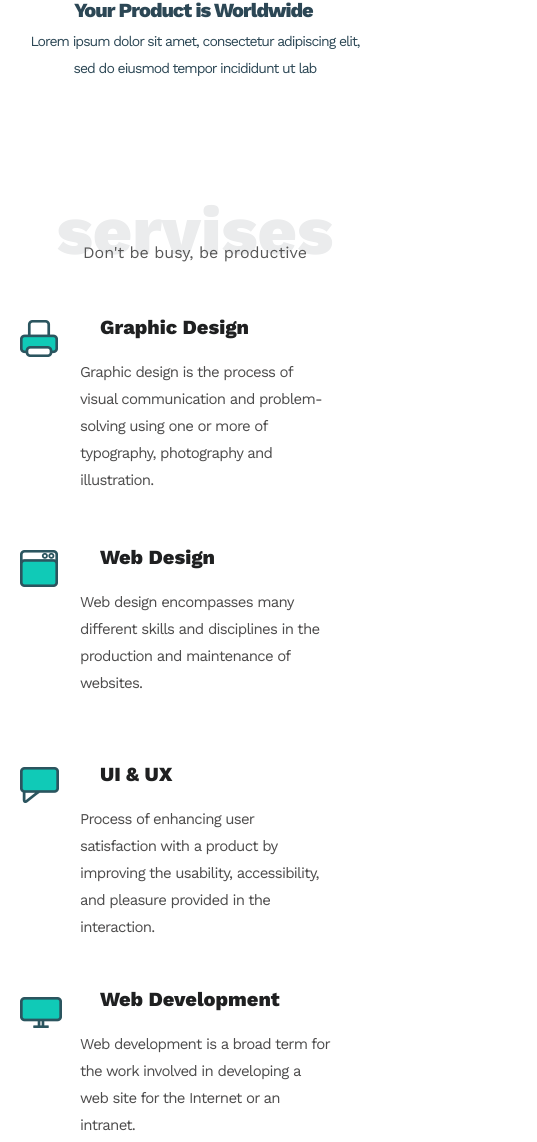
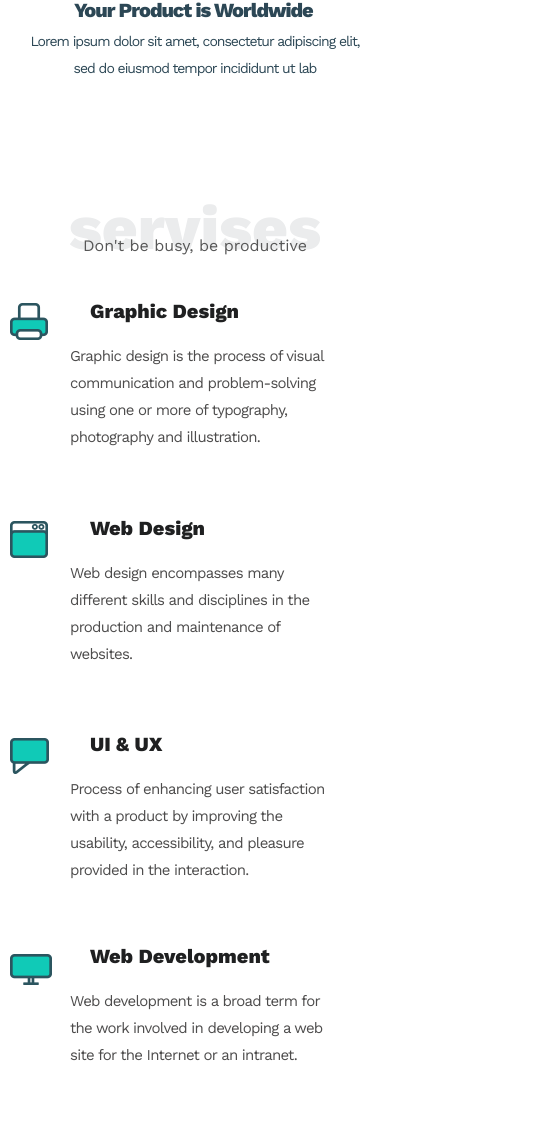
Before and after one commit to Dmitriy-Minyaylo/Task-2---BlueElephant, a website: page src/index.html in a window 390 px wide. Shown: the part 1550-2692 px from the top of the page, 537 px wide, since content can reach past the window. Drawn offline with nearby package versions, Linux system fonts and the light colour scheme; files that its build step writes are made by us from their sources.

Commit message:
Fix bugs

```diff
--- a/src/sections/contact/contact.scss
+++ b/src/sections/contact/contact.scss
@@ -73,7 +73,7 @@
 		&__mail {
 		margin-top: 35px;
 		margin-left: 22%;
-		width: 510px;
+		max-width: 510px;
 		height: 48px;
 		color: #10cab7;
 		font-family: "Work Sans";
--- a/src/sections/services/services.scss
+++ b/src/sections/services/services.scss
@@ -18,7 +18,7 @@
 				font-size: 124px;
 			}
 			@media screen and (max-width: 520px) {
-				font-size: 68px;
+				font-size: 62px;
 				padding: 60px 10px 0 10px ;
 			}
 
@@ -61,6 +61,10 @@
 		@media screen and (max-width: 1550px) {
 			margin: 0 auto;
 			padding: 20px;
+			}
+			@media screen and (max-width: 550px) {
+			margin: 0 auto;
+			padding: 10px;
 			}
 		}
 
```
